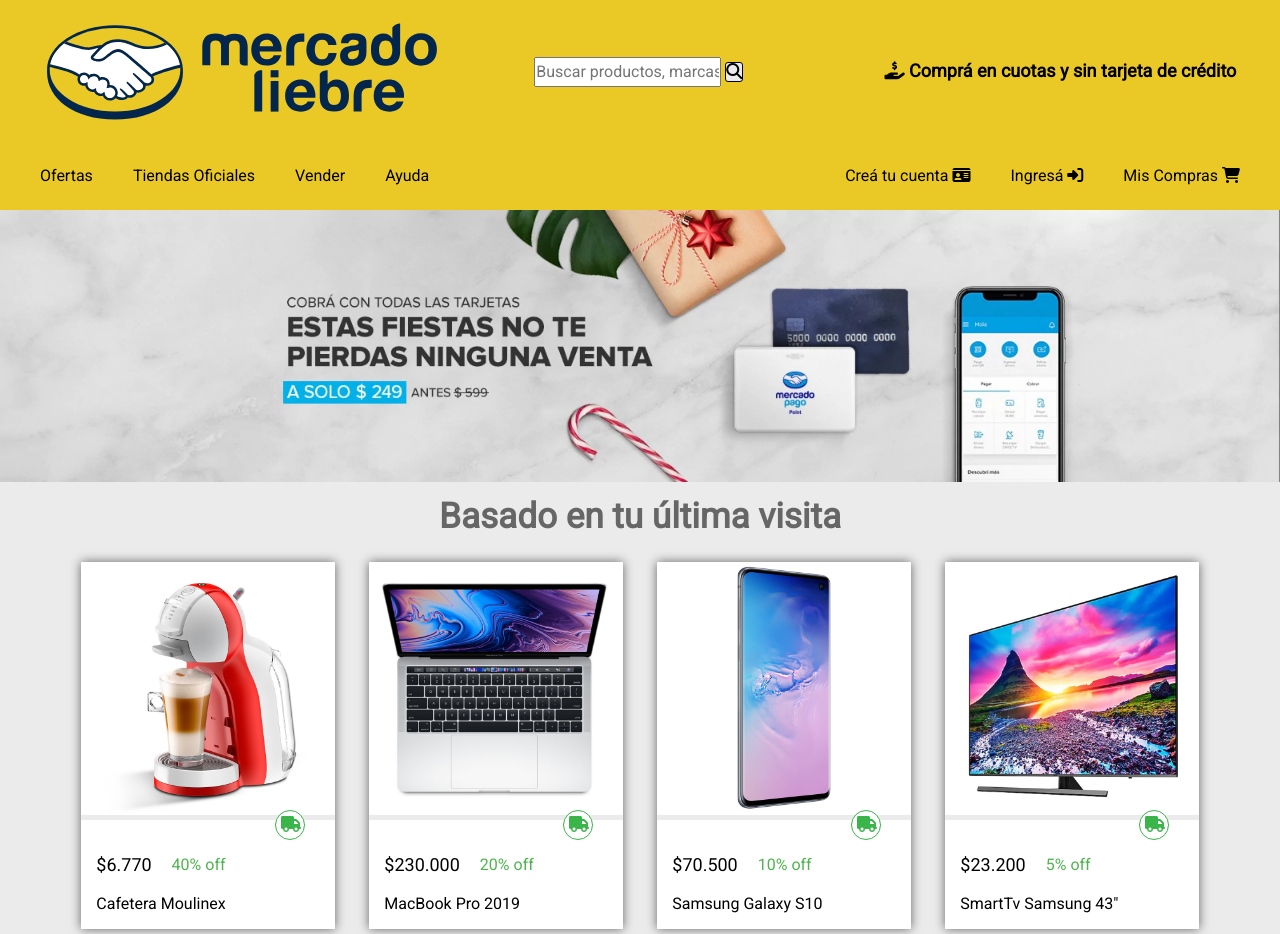
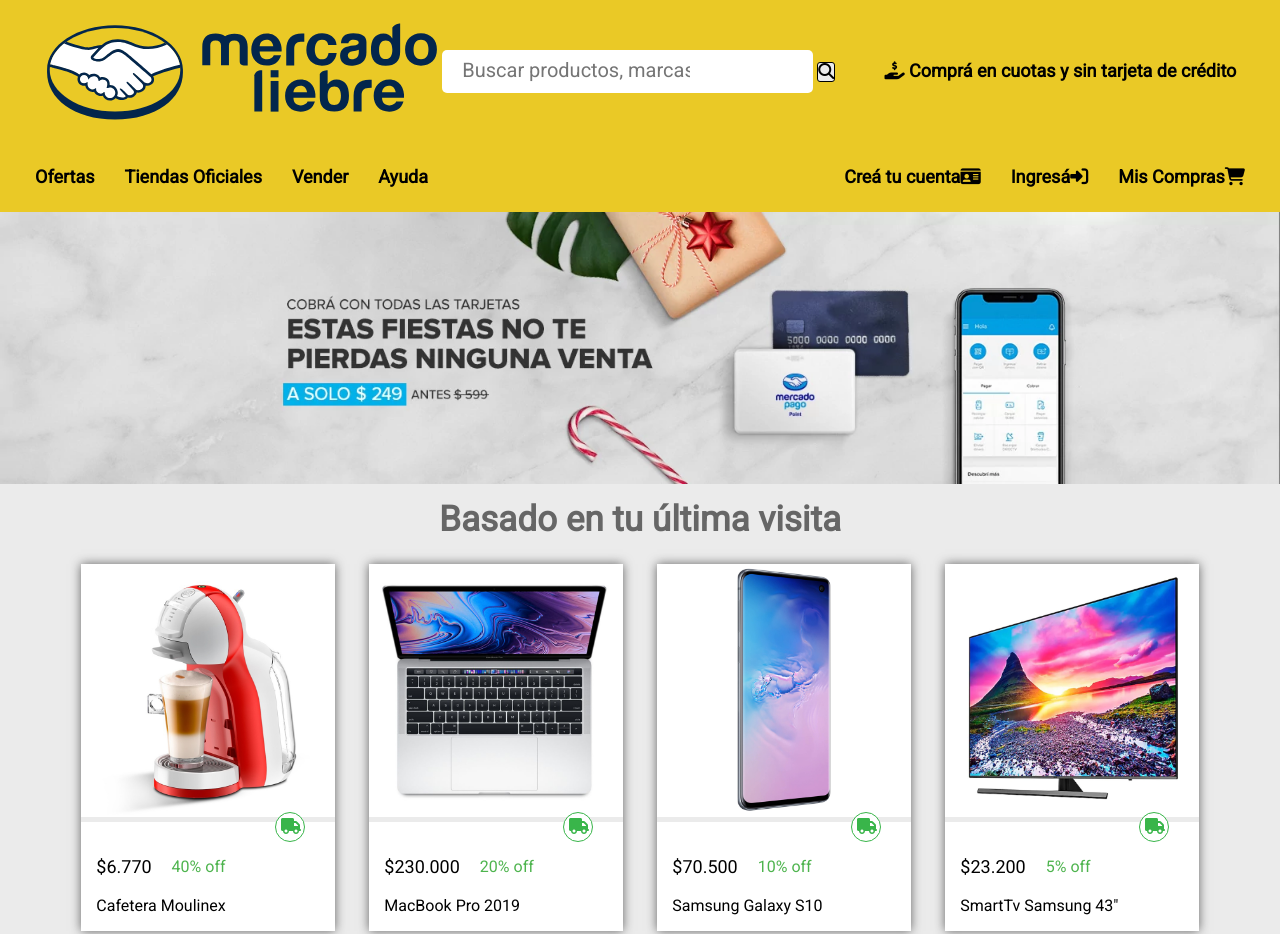
Before and after one commit to GabrielDko/Mercado-Liebre, a website: page views/home.html in a window 1280 px wide. Shown: the top 934 px of the page. Drawn offline with Linux system fonts and the light colour scheme.

Commit message:
arreglos nuevos

```diff
--- a/public/css/header.css
+++ b/public/css/header.css
@@ -4,7 +4,6 @@
 }
 .header-nav {
     display: none;
-
 }
 
 .header-nav a:hover {
@@ -12,12 +11,10 @@
 }
 .logo-header {
     width: 50%;
-
 }
 .header-description-navbar{
     margin-bottom: 3vw;
 }
-
 .header-top-bar {
     display: flex;
     text-align: center;
@@ -32,6 +29,8 @@
 
 .nav-input {
     height: 30px;
+    border: 1px;
+    border-radius: 5px ;
 }
 .nav-bar {
     font-size: 80%;
@@ -39,9 +38,10 @@
 }
 .header-nav a {
     display: inline-block;
-    padding: 5px;
+    padding: 5px 0px;
     border-radius: 10px;
     transition: box-shadow 450ms;
+    font-weight: 900;
 }
 
 .header-nav ul, .header-nav a {
@@ -56,6 +56,7 @@
     font-weight: bold;
     padding: 15px 0px;
 }
+
 
 
 .icono-lupa {
@@ -81,6 +82,9 @@
 }
 
 @media (min-width: 768px){
+    .header-nav a {
+        font-size: 12px;
+    }
     .header-description-navbar{
         display: flex;
         justify-content: space-between;
@@ -135,5 +139,21 @@
         font-size: 18px;
 
     }
+    .nav-input {
+    height: 30px;
+    border: 1px;
+    border-radius: 5px;
+    padding: 30px 14px 31px 15px;
+    font-size: 20px;
+}.nav-input {
+    height: 30px;
+    border: 1px;
+    border-radius: 5px;
+    padding: 5% 31% 6% 5%;
+    font-size: 20px;
+}
+    .header-nav a {
+        font-size: 18px;
+    }
 
 }
```
Also changed, not shown: views/home.html (+3 -3 lines).
